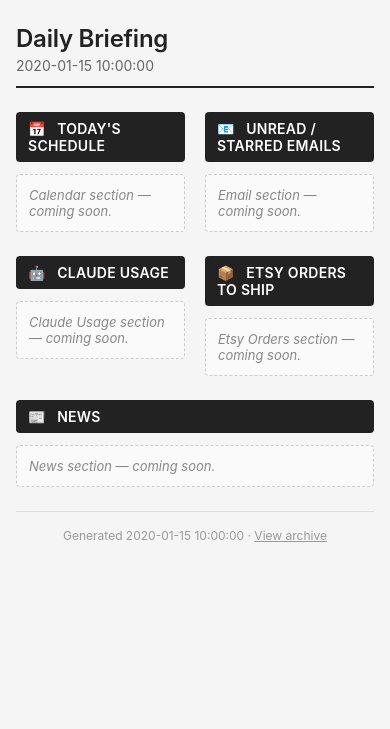
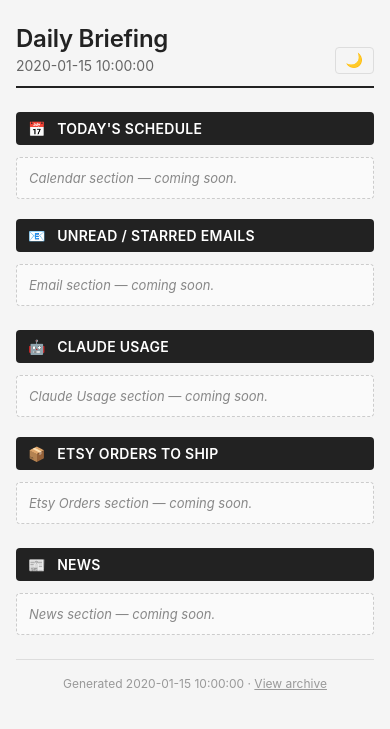
Before and after one commit to TeeJS/daily_briefing, a Python web app: template briefing/templates/briefing.html.j2 in a window 390 px wide. Shown: the top 729 px of the page. Run offline with Jinja, Linux system fonts and the light colour scheme; the template is opened without the code that fills it: most values are stand-ins (such as "Sample title", 1, 10 or a date in 2020).

Commit message:
feat: dark mode toggle + visited-link styling for news
- Refactor inline colors to CSS variables (one --bg, --fg, --fg-2..6,
  --header-bg/fg, --link, --link-visited, --error, --warn, etc.)
- :root holds the light palette; :root[data-theme="dark"] and a
  prefers-color-scheme: dark media query swap in the user-supplied
  dark palette (#121212 bg, #E0E0E0 text, #443dff link, #B0B0B0
  visited, #444 borders, #502f2f accent for section headers).
- Inline JS in <head> applies localStorage('theme') before render to
  avoid a light/dark flash; defaults to OS preference.
- Toggle button (top-right of page header) flips data-theme and
  persists to localStorage. Sun/moon emoji swap based on current mode.
- News links move to .news-link class with a :visited rule that
  swaps color to --link-visited (one of the few properties browsers
  permit on :visited for privacy reasons).
- Light/dark visited colors picked to be clearly differentiated from
  the active link in both modes.

Co-Authored-By: Claude Opus 4.7 (1M context) <noreply@anthropic.com>

```diff
--- a/briefing/templates/briefing.html.j2
+++ b/briefing/templates/briefing.html.j2
@@ -4,20 +4,158 @@
 <meta charset="UTF-8">
 <meta name="viewport" content="width=device-width, initial-scale=1">
 <title>{{ subject }}</title>
+
+<style>
+  /* ===== Colors as CSS variables for light/dark support =====
+     Default (no [data-theme] attr) = OS preference via media query.
+     Toggle JS sets data-theme="light" or "dark" on <html> to override. */
+
+  :root {
+    --bg:          #f5f5f5;
+    --fg:          #222;     /* primary body text */
+    --fg-2:        #444;     /* labels, calendar times */
+    --fg-3:        #666;     /* secondary, date line, subtitles */
+    --fg-4:        #888;     /* faint — senders, source labels */
+    --fg-5:        #999;     /* footer */
+    --fg-6:        #aaa;     /* very faint — email date dot */
+    --header-bg:   #222;
+    --header-fg:   #fff;
+    --stub-bg:     #fafafa;
+    --stub-border: #ccc;
+    --border:      #ddd;
+    --border-strong: #222;   /* h1 underline */
+    --link:        #1a4d99;
+    --link-visited:#8a6fa3;
+    --error:       #b00;
+    --warn:        #a06000;
+  }
+
+  /* OS-preference dark, used when no explicit data-theme is set */
+  @media (prefers-color-scheme: dark) {
+    :root:not([data-theme]) {
+      --bg:          #121212;
+      --fg:          #E0E0E0;
+      --fg-2:        #C0C0C0;
+      --fg-3:        #A0A0A0;
+      --fg-4:        #909090;
+      --fg-5:        #808080;
+      --fg-6:        #707070;
+      --header-bg:   #502f2f;
+      --header-fg:   #ffffff;
+      --stub-bg:     #1f1f1f;
+      --stub-border: #444444;
+      --border:      #444444;
+      --border-strong: #444444;
+      --link:        #443dff;
+      --link-visited:#B0B0B0;
+      --error:       #ff6b6b;
+      --warn:        #ffb454;
+    }
+  }
+
+  /* Explicit override via the toggle button (wins over media query) */
+  :root[data-theme="dark"] {
+    --bg:          #121212;
+    --fg:          #E0E0E0;
+    --fg-2:        #C0C0C0;
+    --fg-3:        #A0A0A0;
+    --fg-4:        #909090;
+    --fg-5:        #808080;
+    --fg-6:        #707070;
+    --header-bg:   #502f2f;
+    --header-fg:   #ffffff;
+    --stub-bg:     #1f1f1f;
+    --stub-border: #444444;
+    --border:      #444444;
+    --border-strong: #444444;
+    --link:        #443dff;
+    --link-visited:#B0B0B0;
+    --error:       #ff6b6b;
+    --warn:        #ffb454;
+  }
+  /* data-theme="light" inherits :root defaults; no extra rule needed. */
+
+  /* Two-column rows above and inside the news section.
+     640px breakpoint = phones stack, tablets-and-up stay 2-col. */
+  .cols { display: grid; grid-template-columns: 1fr 1fr; gap: 20px; }
+  @media (max-width: 640px) {
+    .cols { grid-template-columns: 1fr; }
+  }
+
+  /* News links: read-state styling via :visited.
+     :visited can only safely change color/bg/border/outline/text-decoration
+     per modern browser privacy rules — we only change color, which is allowed. */
+  .news-link          { color: var(--link); text-decoration: none; }
+  .news-link:visited  { color: var(--link-visited); }
+
+  /* Theme toggle button (top-right of page header) */
+  .theme-toggle {
+    background: transparent;
+    border: 1px solid var(--border);
+    color: var(--fg-3);
+    padding: 4px 10px;
+    border-radius: 4px;
+    font-size: 14px;
+    line-height: 1.2;
+    cursor: pointer;
+    -webkit-appearance: none;
+    appearance: none;
+  }
+  .theme-toggle:hover { color: var(--fg); border-color: var(--fg-3); }
+
+  /* Icon swap on the toggle: show the icon for the OTHER mode (what you'd switch to). */
+  /* Default state: show moon (clicking switches to dark). */
+  .theme-toggle .icon-light { display: none; }
+  .theme-toggle .icon-dark  { display: inline; }
+  /* If OS preference is dark and no explicit override, show sun (clicking switches to light). */
+  @media (prefers-color-scheme: dark) {
+    :root:not([data-theme]) .theme-toggle .icon-dark  { display: none; }
+    :root:not([data-theme]) .theme-toggle .icon-light { display: inline; }
+  }
+  /* Explicit overrides (toggle button has set data-theme): */
+  :root[data-theme="dark"] .theme-toggle .icon-dark  { display: none; }
+  :root[data-theme="dark"] .theme-toggle .icon-light { display: inline; }
+  :root[data-theme="light"] .theme-toggle .icon-dark  { display: inline; }
+  :root[data-theme="light"] .theme-toggle .icon-light { display: none; }
+</style>
+
+<script>
+  /* Apply saved theme as early as possible to avoid a light/dark flash. */
+  (function () {
+    try {
+      var saved = localStorage.getItem('theme');
+      if (saved === 'light' || saved === 'dark') {
+        document.documentElement.setAttribute('data-theme', saved);
+      }
+    } catch (e) { /* localStorage unavailable; fall through to OS preference */ }
+  })();
+
+  function toggleTheme() {
+    var root = document.documentElement;
+    var current = root.getAttribute('data-theme');
+    if (!current) {
+      // No explicit override yet — read what's resolved from OS preference.
+      current = matchMedia('(prefers-color-scheme: dark)').matches ? 'dark' : 'light';
+    }
+    var next = current === 'dark' ? 'light' : 'dark';
+    root.setAttribute('data-theme', next);
+    try { localStorage.setItem('theme', next); } catch (e) {}
+  }
+</script>
 </head>
-<body style="margin:0;padding:0;background-color:#f5f5f5;font-family:-apple-system,BlinkMacSystemFont,'Segoe UI',Roboto,sans-serif;color:#222;">
+<body style="margin:0;padding:0;background-color:var(--bg);font-family:-apple-system,BlinkMacSystemFont,'Segoe UI',Roboto,sans-serif;color:var(--fg);">
 <div style="max-width:720px;margin:0 auto;padding:24px 16px;">
 
   <!-- ===== Macros: shared building blocks ===== -->
 
   {%- macro section_header(emoji, title) %}
-  <h2 style="margin:0 0 12px;padding:8px 12px;background-color:#222;color:#fff;font-size:14px;font-weight:600;letter-spacing:0.02em;text-transform:uppercase;border-radius:4px;">
+  <h2 style="margin:0 0 12px;padding:8px 12px;background-color:var(--header-bg);color:var(--header-fg);font-size:14px;font-weight:600;letter-spacing:0.02em;text-transform:uppercase;border-radius:4px;">
     {{ emoji }} &nbsp; {{ title }}
   </h2>
   {%- endmacro %}
 
   {%- macro stub_block(name) %}
-  <div style="padding:12px;background-color:#fafafa;border:1px dashed #ccc;border-radius:4px;font-size:13px;color:#888;font-style:italic;">
+  <div style="padding:12px;background-color:var(--stub-bg);border:1px dashed var(--stub-border);border-radius:4px;font-size:13px;color:var(--fg-4);font-style:italic;">
     {{ name }} section — coming soon.
   </div>
   {%- endmacro %}
@@ -151,50 +289,50 @@
         </tr>
       {%- endmacro %}
       {% if not etsy.overdue and not etsy.due_soon and not etsy.other_count %}
-        <div style="padding:8px 0;color:#666;font-size:14px;">✓ All orders shipped.</div>
+        <div style="padding:8px 0;color:var(--fg-3);font-size:14px;">✓ All orders shipped.</div>
       {% else %}
         <table role="presentation" cellpadding="0" cellspacing="0" border="0" style="width:100%;border-collapse:collapse;">
           {% if etsy.overdue %}
-            <tr><td style="padding:8px 0 4px;font-size:12px;font-weight:600;color:#b00;text-transform:uppercase;letter-spacing:0.05em;">Overdue ({{ etsy.overdue | length }})</td></tr>
-            {% for o in etsy.overdue %}{{ order_row(o, "#b00", o.days_overdue ~ "d overdue") }}{% endfor %}
+            <tr><td style="padding:8px 0 4px;font-size:12px;font-weight:600;color:var(--error);text-transform:uppercase;letter-spacing:0.05em;">Overdue ({{ etsy.overdue | length }})</td></tr>
+            {% for o in etsy.overdue %}{{ order_row(o, "var(--error)", o.days_overdue ~ "d overdue") }}{% endfor %}
           {% endif %}
           {% if etsy.due_soon %}
-            <tr><td style="padding:12px 0 4px;font-size:12px;font-weight:600;color:#a06000;text-transform:uppercase;letter-spacing:0.05em;">Due soon ({{ etsy.due_soon | length }})</td></tr>
-            {% for o in etsy.due_soon %}{{ order_row(o, "#a06000", "ship by " ~ o.ship_by_str) }}{% endfor %}
+            <tr><td style="padding:12px 0 4px;font-size:12px;font-weight:600;color:var(--warn);text-transform:uppercase;letter-spacing:0.05em;">Due soon ({{ etsy.due_soon | length }})</td></tr>
+            {% for o in etsy.due_soon %}{{ order_row(o, "var(--warn)", "ship by " ~ o.ship_by_str) }}{% endfor %}
           {% endif %}
           {% if etsy.other_count %}
-            <tr><td style="padding:12px 0 4px;font-size:12px;color:#666;">
+            <tr><td style="padding:12px 0 4px;font-size:12px;color:var(--fg-3);">
               + {{ etsy.other_count }} other outstanding (${{ "%.2f"|format(etsy.other_total_dollars) }} total)
             </td></tr>
           {% endif %}
         </table>
       {% endif %}
     {% elif etsy.status == "error" %}
-      <div style="padding:8px 0;color:#b00;font-size:13px;">Etsy fetch failed: {{ etsy.error }}</div>
+      <div style="padding:8px 0;color:var(--error);font-size:13px;">Etsy fetch failed: {{ etsy.error }}</div>
     {% else %}
       {{ stub_block("Etsy Orders") }}
     {% endif %}
   {%- endmacro %}
 
   {%- macro news_subsection(sub) %}
-    <h3 style="margin:12px 0 4px;font-size:12px;font-weight:600;color:#444;text-transform:uppercase;letter-spacing:0.05em;">{{ sub.title }}</h3>
+    <h3 style="margin:12px 0 4px;font-size:12px;font-weight:600;color:var(--fg-2);text-transform:uppercase;letter-spacing:0.05em;">{{ sub.title }}</h3>
     {% if sub.status == "ready" %}
       {% if sub.entries %}
-        <ul style="margin:0 0 4px;padding:0 0 0 18px;font-size:13px;color:#222;">
+        <ul style="margin:0 0 4px;padding:0 0 0 18px;font-size:13px;color:var(--fg);">
           {% for item in sub.entries %}
             <li style="margin:3px 0;line-height:1.35;">
-              <a href="{{ item.link }}" target="_blank" rel="noopener noreferrer" style="color:#1a4d99;text-decoration:none;">{{ item.title }}</a>
-              {% if item.source %}<span style="color:#888;font-size:11px;"> &middot; {{ item.source }}</span>{% endif %}
+              <a href="{{ item.link }}" target="_blank" rel="noopener noreferrer" class="news-link">{{ item.title }}</a>
+              {% if item.source %}<span style="color:var(--fg-4);font-size:11px;"> &middot; {{ item.source }}</span>{% endif %}
             </li>
           {% endfor %}
         </ul>
       {% else %}
-        <div style="font-size:12px;color:#888;font-style:italic;">No items in last 24 hours.</div>
+        <div style="font-size:12px;color:var(--fg-4);font-style:italic;">No items in last 24 hours.</div>
       {% endif %}
     {% elif sub.status == "error" %}
-      <div style="font-size:12px;color:#b00;">Feed error: {{ sub.error }}</div>
+      <div style="font-size:12px;color:var(--error);">Feed error: {{ sub.error }}</div>
     {% else %}
-      <div style="font-size:12px;color:#888;font-style:italic;">Coming soon.</div>
+      <div style="font-size:12px;color:var(--fg-4);font-style:italic;">Coming soon.</div>
     {% endif %}
   {%- endmacro %}
 
@@ -204,47 +342,46 @@
       {%- set half = ((news.sections | length) + 1) // 2 %}
       {%- set left_subs = news.sections[:half] %}
       {%- set right_subs = news.sections[half:] %}
-      <table role="presentation" cellpadding="0" cellspacing="0" border="0" style="width:100%;border-collapse:collapse;">
-        <tr>
-          <td valign="top" width="50%" style="width:50%;vertical-align:top;padding-right:10px;">
-            {% for sub in left_subs %}{{ news_subsection(sub) }}{% endfor %}
-          </td>
-          <td valign="top" width="50%" style="width:50%;vertical-align:top;padding-left:10px;">
-            {% for sub in right_subs %}{{ news_subsection(sub) }}{% endfor %}
-          </td>
-        </tr>
-      </table>
+      <div class="cols">
+        <div>
+          {% for sub in left_subs %}{{ news_subsection(sub) }}{% endfor %}
+        </div>
+        <div>
+          {% for sub in right_subs %}{{ news_subsection(sub) }}{% endfor %}
+        </div>
+      </div>
     {% elif news.status == "error" %}
-      <div style="padding:8px 0;color:#b00;font-size:13px;">News fetch failed: {{ news.error }}</div>
+      <div style="padding:8px 0;color:var(--error);font-size:13px;">News fetch failed: {{ news.error }}</div>
     {% else %}
       {{ stub_block("News") }}
     {% endif %}
   {%- endmacro %}
 
-  <!-- ===== Page header ===== -->
+  <!-- ===== Page header (title + theme toggle) ===== -->
 
-  <div style="border-bottom:2px solid #222;padding-bottom:12px;margin-bottom:24px;">
-    <h1 style="margin:0;font-size:24px;font-weight:600;letter-spacing:-0.01em;">Daily Briefing</h1>
-    <div style="margin-top:4px;font-size:14px;color:#666;">{{ date_long }}</div>
+  <div style="border-bottom:2px solid var(--border-strong);padding-bottom:12px;margin-bottom:24px;display:flex;align-items:flex-end;justify-content:space-between;gap:12px;">
+    <div>
+      <h1 style="margin:0;font-size:24px;font-weight:600;letter-spacing:-0.01em;color:var(--fg);">Daily Briefing</h1>
+      <div style="margin-top:4px;font-size:14px;color:var(--fg-3);">{{ date_long }}</div>
+    </div>
+    <button type="button" class="theme-toggle" onclick="toggleTheme()" aria-label="Toggle dark mode" title="Toggle dark mode">
+      <span class="icon-dark">🌙</span><span class="icon-light">☀</span>
+    </button>
   </div>
 
   <!-- ===== Row 1: Calendar | Unread/Important Emails (the two long sections) ===== -->
 
-  <table role="presentation" cellpadding="0" cellspacing="0" border="0" style="width:100%;border-collapse:collapse;margin-bottom:24px;">
-    <tr>
-      <td valign="top" width="50%" style="width:50%;vertical-align:top;padding-right:10px;">{{ cal_block(calendar) }}</td>
-      <td valign="top" width="50%" style="width:50%;vertical-align:top;padding-left:10px;">{{ email_block(email) }}</td>
-    </tr>
-  </table>
+  <div class="cols" style="margin-bottom:24px;">
+    <div>{{ cal_block(calendar) }}</div>
+    <div>{{ email_block(email) }}</div>
+  </div>
 
   <!-- ===== Row 2: Claude Usage | Etsy Orders (the two short sections) ===== -->
 
-  <table role="presentation" cellpadding="0" cellspacing="0" border="0" style="width:100%;border-collapse:collapse;margin-bottom:24px;">
-    <tr>
-      <td valign="top" width="50%" style="width:50%;vertical-align:top;padding-right:10px;">{{ claude_block(claude_usage) }}</td>
-      <td valign="top" width="50%" style="width:50%;vertical-align:top;padding-left:10px;">{{ etsy_block(etsy) }}</td>
-    </tr>
-  </table>
+  <div class="cols" style="margin-bottom:24px;">
+    <div>{{ claude_block(claude_usage) }}</div>
+    <div>{{ etsy_block(etsy) }}</div>
+  </div>
 
   <!-- ===== Row 3: News (full width, internal 2-col for subsections) ===== -->
 
@@ -252,9 +389,9 @@
 
   <!-- ===== Footer ===== -->
 
-  <div style="margin-top:20px;padding-top:16px;border-top:1px solid #ddd;font-size:12px;color:#999;text-align:center;">
+  <div style="margin-top:20px;padding-top:16px;border-top:1px solid var(--border);font-size:12px;color:var(--fg-5);text-align:center;">
     Generated {{ generated_at }} &middot;
-    <a href="{{ archive_url }}" target="_blank" rel="noopener noreferrer" style="color:#999;text-decoration:underline;">View archive</a>
+    <a href="{{ archive_url }}" target="_blank" rel="noopener noreferrer" style="color:var(--fg-5);text-decoration:underline;">View archive</a>
   </div>
 
 </div>
```
Also changed, not shown: other parts of briefing/templates/briefing.html.j2 (+23 -23 lines).
